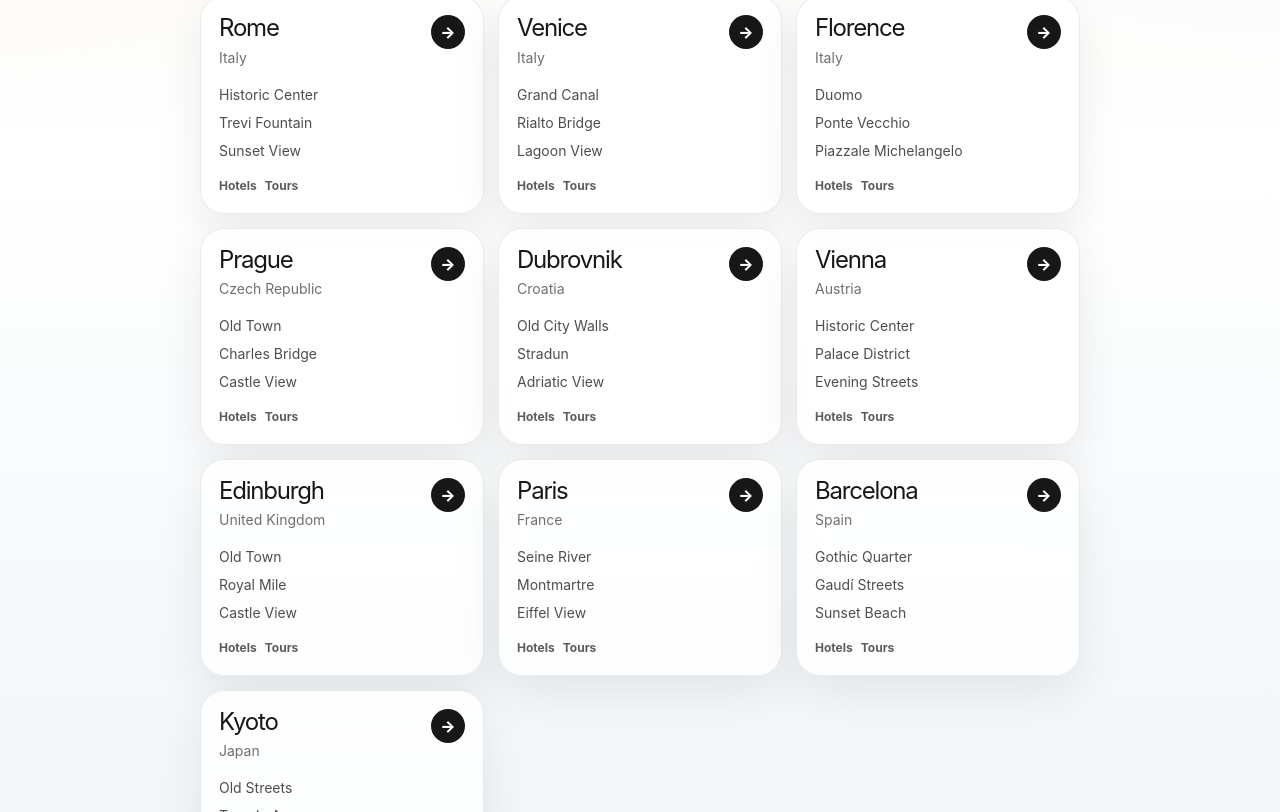
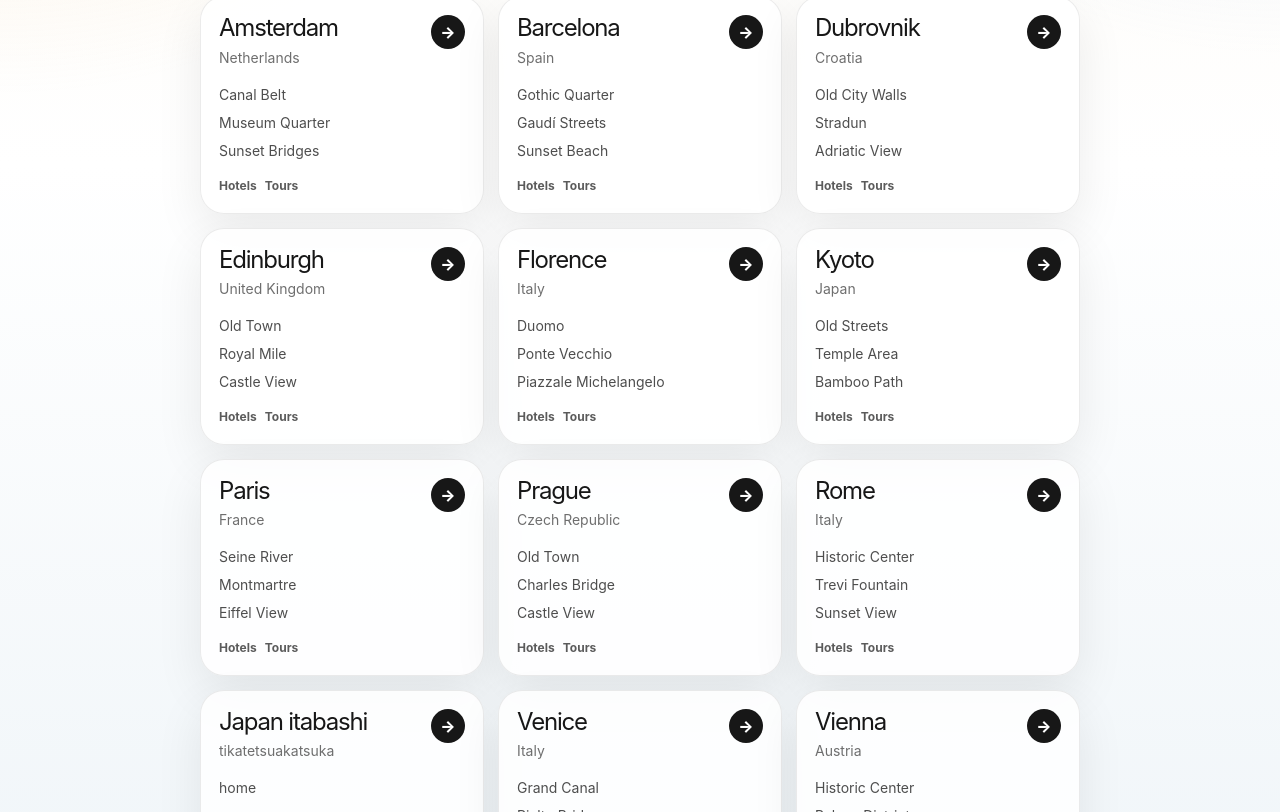
Before and after one commit to kazumophone-arch/travelhub, a Next.js app: page / in a window 1280 px wide. Shown: the part 548-1360 px from the top of the page. Built offline with nearby package versions, Linux system fonts and the light colour scheme.

Commit message:
add city generator

```diff
--- a/data/cities.ts
+++ b/data/cities.ts
@@ -1,88 +1,33 @@
-// data/cities.ts
 import type { City } from "./types";
+
+import { amsterdamNl } from "./city-data/amsterdam-nl";
+import { barcelonaEs } from "./city-data/barcelona-es";
+import { dubrovnikHr } from "./city-data/dubrovnik-hr";
+import { edinburghUk } from "./city-data/edinburgh-uk";
+import { florenceIt } from "./city-data/florence-it";
+import { kyotoJp } from "./city-data/kyoto-jp";
+import { parisFr } from "./city-data/paris-fr";
+import { pragueCz } from "./city-data/prague-cz";
 import { romeIt } from "./city-data/rome-it";
+import { satoharuJp } from "./city-data/satoharu-jp";
+import { veniceIt } from "./city-data/venice-it";
+import { viennaAt } from "./city-data/vienna-at";
 
-export const cities: Record<string, City> = {
-  [romeIt.slug]: romeIt,
+const cityList: City[] = [
+  amsterdamNl,
+  barcelonaEs,
+  dubrovnikHr,
+  edinburghUk,
+  florenceIt,
+  kyotoJp,
+  parisFr,
+  pragueCz,
+  romeIt,
+  satoharuJp,
+  veniceIt,
+  viennaAt,
+];
 
-  "venice-it": {
-    slug: "venice-it",
-    city: "Venice",
-    country: "Italy",
-    stops: ["Grand Canal", "Rialto Bridge", "Lagoon View"],
-    affHotelsUrl: "https://example.com/affiliate-hotels-venice",
-    affToursUrl: "https://example.com/affiliate-tours-venice",
-  },
-
-  "florence-it": {
-    slug: "florence-it",
-    city: "Florence",
-    country: "Italy",
-    stops: ["Duomo", "Ponte Vecchio", "Piazzale Michelangelo"],
-    affHotelsUrl: "https://example.com/affiliate-hotels-florence",
-    affToursUrl: "https://example.com/affiliate-tours-florence",
-  },
-
-  "prague-cz": {
-    slug: "prague-cz",
-    city: "Prague",
-    country: "Czech Republic",
-    stops: ["Old Town", "Charles Bridge", "Castle View"],
-    affHotelsUrl: "https://example.com/affiliate-hotels-prague",
-    affToursUrl: "https://example.com/affiliate-tours-prague",
-  },
-
-  "dubrovnik-hr": {
-    slug: "dubrovnik-hr",
-    city: "Dubrovnik",
-    country: "Croatia",
-    stops: ["Old City Walls", "Stradun", "Adriatic View"],
-    affHotelsUrl: "https://example.com/affiliate-hotels-dubrovnik",
-    affToursUrl: "https://example.com/affiliate-tours-dubrovnik",
-  },
-
-  "vienna-at": {
-    slug: "vienna-at",
-    city: "Vienna",
-    country: "Austria",
-    stops: ["Historic Center", "Palace District", "Evening Streets"],
-    affHotelsUrl: "https://example.com/affiliate-hotels-vienna",
-    affToursUrl: "https://example.com/affiliate-tours-vienna",
-  },
-
-  "edinburgh-uk": {
-    slug: "edinburgh-uk",
-    city: "Edinburgh",
-    country: "United Kingdom",
-    stops: ["Old Town", "Royal Mile", "Castle View"],
-    affHotelsUrl: "https://example.com/affiliate-hotels-edinburgh",
-    affToursUrl: "https://example.com/affiliate-tours-edinburgh",
-  },
-
-  "paris-fr": {
-    slug: "paris-fr",
-    city: "Paris",
-    country: "France",
-    stops: ["Seine River", "Montmartre", "Eiffel View"],
-    affHotelsUrl: "https://example.com/affiliate-hotels-paris",
-    affToursUrl: "https://example.com/affiliate-tours-paris",
-  },
-
-  "barcelona-es": {
-    slug: "barcelona-es",
-    city: "Barcelona",
-    country: "Spain",
-    stops: ["Gothic Quarter", "Gaudí Streets", "Sunset Beach"],
-    affHotelsUrl: "https://example.com/affiliate-hotels-barcelona",
-    affToursUrl: "https://example.com/affiliate-tours-barcelona",
-  },
-
-  "kyoto-jp": {
-    slug: "kyoto-jp",
-    city: "Kyoto",
-    country: "Japan",
-    stops: ["Old Streets", "Temple Area", "Bamboo Path"],
-    affHotelsUrl: "https://example.com/affiliate-hotels-kyoto",
-    affToursUrl: "https://example.com/affiliate-tours-kyoto",
-  },
-};
+export const cities: Record<string, City> = Object.fromEntries(
+  cityList.map((city) => [city.slug, city])
+);
--- /dev/null
+++ b/data/city-data/amsterdam-nl.ts
@@ -0,0 +1,10 @@
+import type { City } from "../types";
+
+export const amsterdamNl: City = {
+  slug: "amsterdam-nl",
+  city: "Amsterdam",
+  country: "Netherlands",
+  stops: ["Canal Belt", "Museum Quarter", "Sunset Bridges"],
+  affHotelsUrl: "https://example.com/affiliate-hotels-amsterdam",
+  affToursUrl: "https://example.com/affiliate-tours-amsterdam",
+};
--- /dev/null
+++ b/data/city-data/satoharu-jp.ts
@@ -0,0 +1,10 @@
+import type { City } from "../types";
+
+export const satoharuJp: City = {
+  slug: "satoharu-jp",
+  city: "Japan itabashi",
+  country: "tikatetsuakatsuka",
+  stops: ["home", "none", "none"],
+  affHotelsUrl: "https://example.com/affiliate-hotels-satoharu-jp",
+  affToursUrl: "https://example.com/affiliate-tours-satoharu-jp",
+};
--- a/package.json
+++ b/package.json
@@ -6,7 +6,8 @@
     "dev": "next dev",
     "build": "next build",
     "start": "next start",
-    "lint": "eslint"
+    "lint": "eslint",
+    "add-city": "node scripts/add-city.mjs"
   },
   "dependencies": {
     "next": "16.2.6",
--- /dev/null
+++ b/scripts/add-city.mjs
@@ -0,0 +1,125 @@
+import fs from "fs";
+import path from "path";
+import readline from "readline/promises";
+import { stdin as input, stdout as output } from "process";
+
+const root = process.cwd();
+const dataDir = path.join(root, "data");
+const cityDataDir = path.join(dataDir, "city-data");
+const citiesFile = path.join(dataDir, "cities.ts");
+
+const rl = readline.createInterface({ input, output });
+
+function toVarName(slug) {
+  return slug
+    .split("-")
+    .map((part, index) =>
+      index === 0 ? part : part.charAt(0).toUpperCase() + part.slice(1)
+    )
+    .join("");
+}
+
+async function ask(label, fallback = "") {
+  const answer = await rl.question(
+    fallback ? `${label} (${fallback}): ` : `${label}: `
+  );
+  return answer.trim() || fallback;
+}
+
+async function main() {
+  fs.mkdirSync(cityDataDir, { recursive: true });
+
+  const slug = await ask("slug 例 london-uk");
+  if (!/^[a-z0-9]+(-[a-z0-9]+)*$/.test(slug)) {
+    console.error("slugは小文字英数字とハイフンだけにしてください。例: london-uk");
+    process.exit(1);
+  }
+
+  const city = await ask("city");
+  const country = await ask("country");
+  const stop1 = await ask("spot 1");
+  const stop2 = await ask("spot 2");
+  const stop3 = await ask("spot 3");
+
+  const affHotelsUrl = await ask(
+    "hotel affiliate url",
+    `https://example.com/affiliate-hotels-${slug}`
+  );
+
+  const affToursUrl = await ask(
+    "tour affiliate url",
+    `https://example.com/affiliate-tours-${slug}`
+  );
+
+  const varName = toVarName(slug);
+  const cityFile = path.join(cityDataDir, `${slug}.ts`);
+
+  if (fs.existsSync(cityFile)) {
+    const overwrite = await ask(`${slug}.ts already exists. overwrite? y/n`, "n");
+    if (overwrite.toLowerCase() !== "y") {
+      console.log("Canceled.");
+      rl.close();
+      return;
+    }
+  }
+
+  const cityFileContent = `import type { City } from "../types";
+
+export const ${varName}: City = {
+  slug: "${slug}",
+  city: "${city}",
+  country: "${country}",
+  stops: ["${stop1}", "${stop2}", "${stop3}"],
+  affHotelsUrl: "${affHotelsUrl}",
+  affToursUrl: "${affToursUrl}",
+};
+`;
+
+  fs.writeFileSync(cityFile, cityFileContent, "utf8");
+
+  const cityFiles = fs
+    .readdirSync(cityDataDir)
+    .filter((file) => file.endsWith(".ts"))
+    .sort();
+
+  const imports = cityFiles
+    .map((file) => {
+      const fileSlug = file.replace(".ts", "");
+      const name = toVarName(fileSlug);
+      return `import { ${name} } from "./city-data/${fileSlug}";`;
+    })
+    .join("\n");
+
+  const listItems = cityFiles
+    .map((file) => {
+      const fileSlug = file.replace(".ts", "");
+      return `  ${toVarName(fileSlug)},`;
+    })
+    .join("\n");
+
+  const citiesContent = `import type { City } from "./types";
+
+${imports}
+
+const cityList: City[] = [
+${listItems}
+];
+
+export const cities: Record<string, City> = Object.fromEntries(
+  cityList.map((city) => [city.slug, city])
+);
+`;
+
+  fs.writeFileSync(citiesFile, citiesContent, "utf8");
+
+  console.log("");
+  console.log(`Added city: ${city}, ${country}`);
+  console.log(`Created: data/city-data/${slug}.ts`);
+  console.log("Updated: data/cities.ts");
+  console.log("");
+  console.log(`Check: http://localhost:3000/c/${slug}?src=test&v=test_${slug}`);
+
+  rl.close();
+}
+
+main();
```
